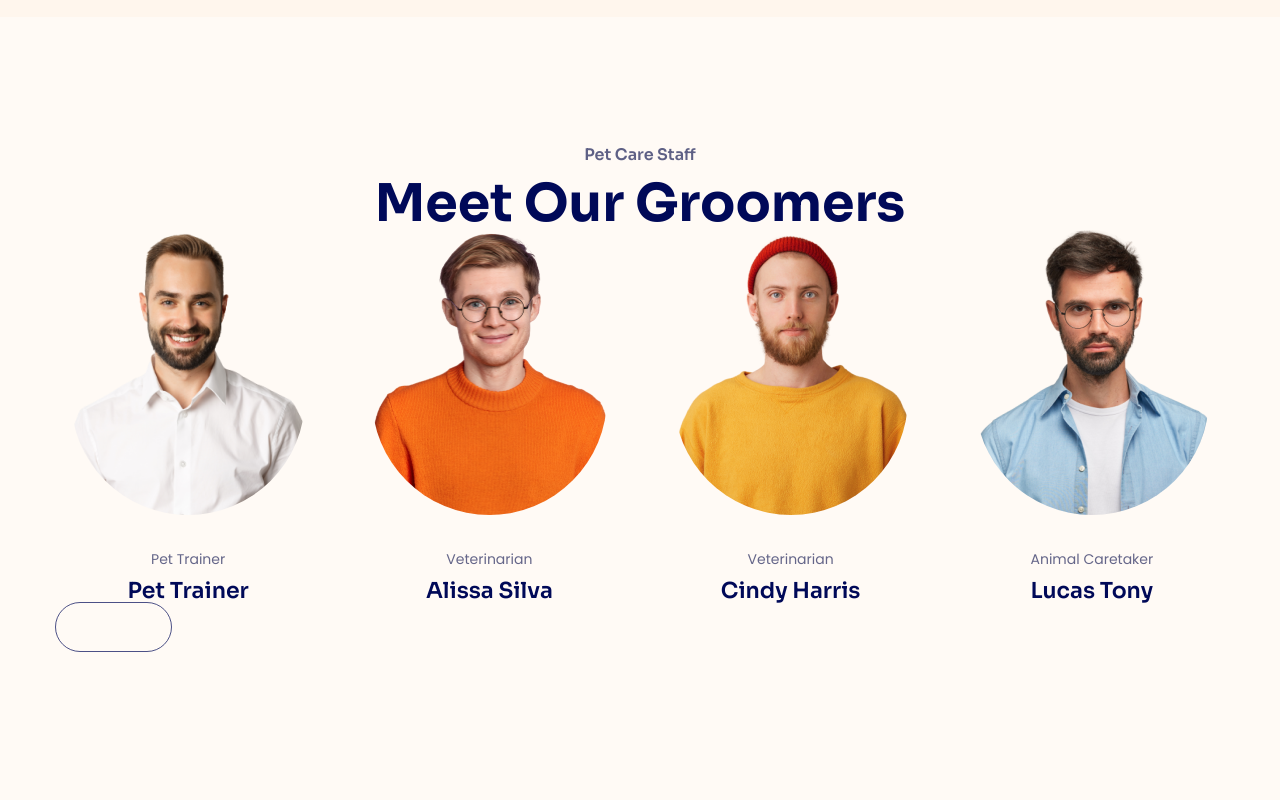
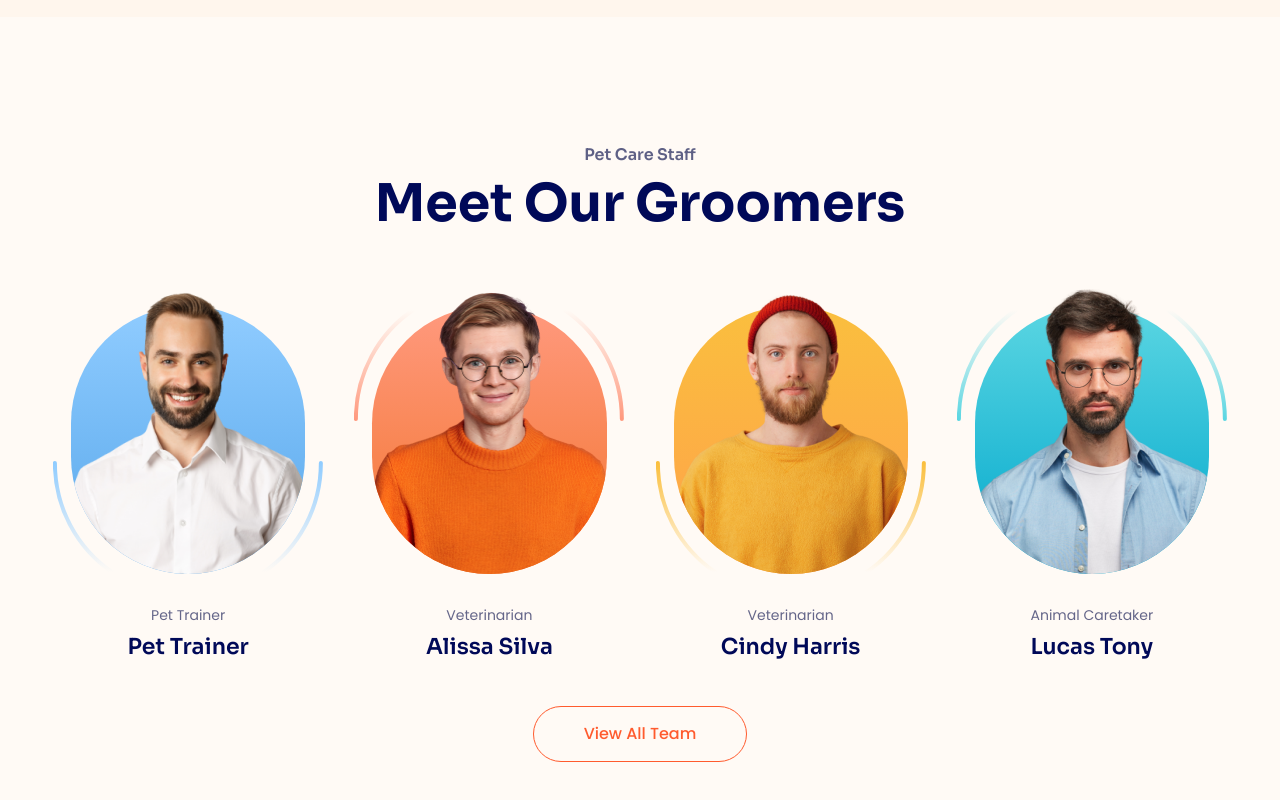
Before and after one commit to hoinguyen99/F8-project-04, a plain HTML site: page index.html in a window 1280 px wide. Shown: the part 3287-4087 px from the top of the page. Drawn offline with Linux system fonts and the light colour scheme.

Commit message:
staff new

```diff
--- a/assets/css/styles.css
+++ b/assets/css/styles.css
@@ -577,7 +577,8 @@ a {
   margin-top: 45px;
   margin-bottom: 100px;
 }
-.services__column2-btn {
+.services__column2-btn,
+.staff__btn {
   min-width: 214px;
   border: 1px solid rgba(255, 91, 46, 1);
   --height: 56px;
@@ -596,8 +597,9 @@ a {
   display: flex;
   justify-content: space-between;
   gap: 35px;
+  margin-top: 59px;
 }
-.staff__item-img::before {
+.staff__item-row::before {
   position: absolute;
   content: "";
   width: 100%;
@@ -608,9 +610,46 @@ a {
   background: linear-gradient(180deg, #90ccff 0%, #59a8eb 95.96%);
 }
 
+.staff__item:nth-child(2) .staff__item-row::before {
+  background: linear-gradient(180deg, #ff997e 0%, #f3752e 100%);
+}
+.staff__item:nth-child(3) .staff__item-row::before {
+  background: linear-gradient(180deg, #fabf3e 0%, #ffa14a 100%);
+}
+.staff__item:nth-child(4) .staff__item-row::before {
+  background: linear-gradient(180deg, #5bd6e2 0%, #00a7cc 100%);
+}
+.staff__item-row::after {
+  position: absolute;
+  background-image: url(../img/staff-decor-1.svg);
+  content: "";
+  bottom: 0;
+  width: calc(100% + 36px);
+  height: 100%;
+  left: 50%;
+  transform: translateX(-50%);
+  background-size: 100%;
+  background-repeat: no-repeat;
+  background-position: bottom;
+}
+.staff__item:nth-child(2) .staff__item-row::after {
+  background-image: url(../img/staff-decor-2.svg);
+  background-position: 0px 19px;
+}
+.staff__item:nth-child(3) .staff__item-row::after {
+  background-image: url(../img/staff-decor-3.svg);
+}
+.staff__item:nth-child(4) .staff__item-row::after {
+  background-image: url(../img/staff-decor-4.svg);
+  background-position: 0px 19px;
+}
+
 .staff__item-img {
   width: 100%;
   border-radius: inherit;
+  position: relative;
+  z-index: 1;
+  display: block;
 }
 .staff__item {
   text-align: center;
@@ -636,3 +675,8 @@ a {
   border-radius: 130px;
   position: relative;
 }
+.staff__atc {
+  display: flex;
+  justify-content: center;
+  margin-top: 48px;
+}
--- a/index.html
+++ b/index.html
@@ -536,7 +536,7 @@
               <p class="staff__item-name">Lucas Tony</p>
             </div>
           </div>
-          <a href="#!" class="btn"></a>
+          <div class="staff__atc"><a href="#!" class="btn staff__btn">View All Team</a></div>
         </div>
       </div>
     </div>
```
Also changed, not shown: assets/img/staff-decor-1.svg (added), assets/img/staff-decor-2.svg (added), assets/img/staff-decor-3.svg (added), assets/img/staff-decor-4.svg (added).
